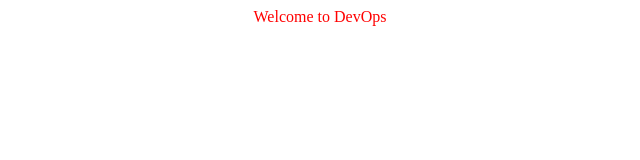
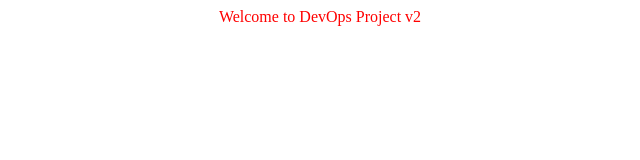
Before and after one commit to antoshdyade/dev1, a plain HTML site: page index.html in a window 1280 px wide. Shown: the full height of the page, 320-960 px from the left. Drawn offline with Linux system fonts and the light colour scheme.

Commit message:
V2 Index.html

```diff
--- a/index.html
+++ b/index.html
@@ -5,7 +5,7 @@
 	<body>
 		<center>
 			<font size=3 color=red>
-				Welcome to DevOps
+				Welcome to DevOps Project v2
 			</font>
 		</center>
 	</body>
```
